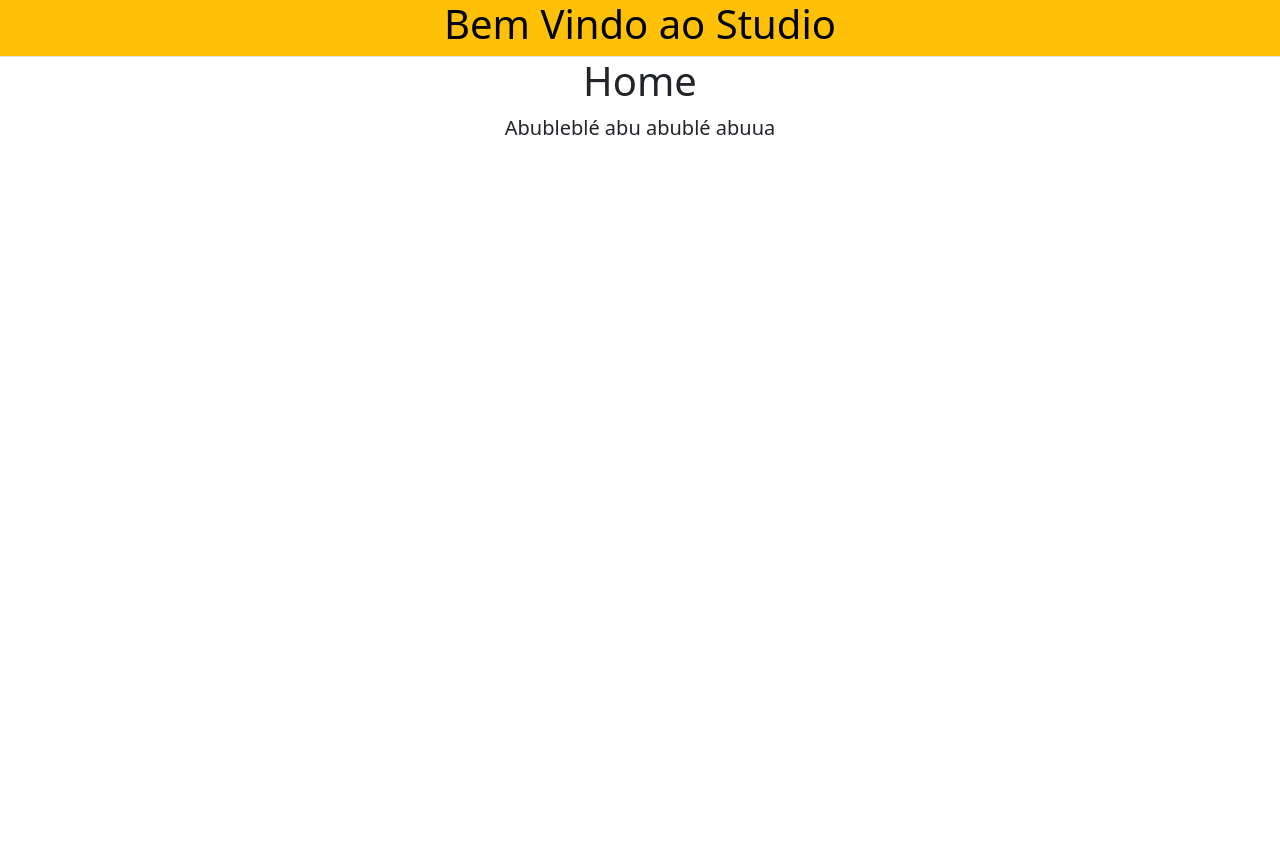
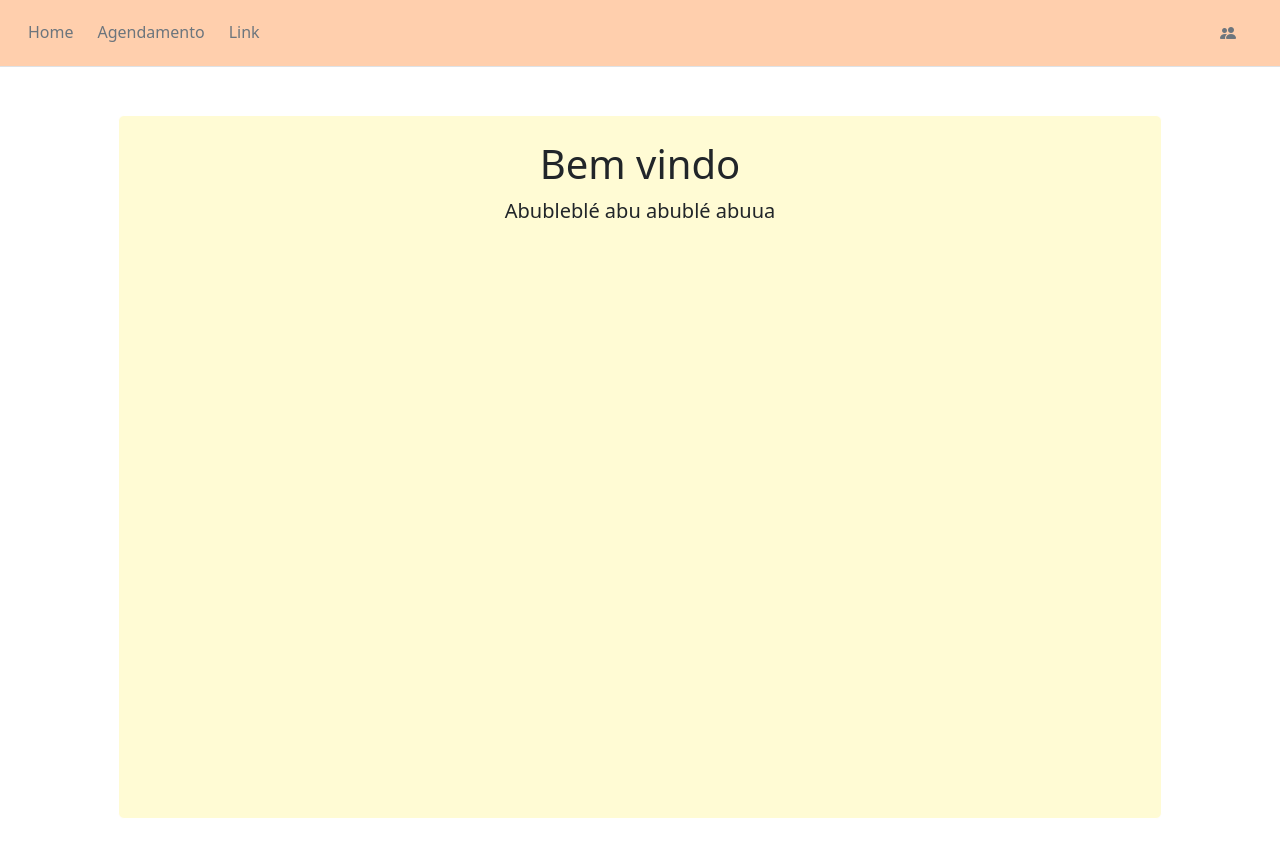
Before and after one commit to lucasfnCode/App-for-Studio-the-pilates-PI---FATEC, a website built with Parcel: page frontend/index.html in a window 1280 px wide. Before the commit the page ends 800 px from the top, so only its background shows below. Built offline with nearby package versions, Linux system fonts and the light colour scheme.

Commit message:
:lipstick: Redesign do Header

```diff
--- a/frontend/assets/css/template.css
+++ b/frontend/assets/css/template.css
@@ -0,0 +1,6 @@
+header{
+    background-color: #FFCFAD;
+}
+#painelHome{
+    background-color: #FFFBD4;
+}
--- a/frontend/assets/js/components/header.js
+++ b/frontend/assets/js/components/header.js
@@ -1,11 +1,19 @@
 export const headerHtml = `
+<nav class="d-flex justify-content-between align-items-center px-4 py-2 border-bottom">
 
-    <nav class="d-flex justify-content-center border-bottom text-bg-warning">
-        <section class="container-sm text text-center">
-            <h1>Bem Vindo ao Studio</h1>
-        </section>
-    </nav>
+  <div class="nav nav-underline">
+    <a class="nav-link m-1 text-secondary" aria-current="page" href="#home">Home</a>
+    <a class="nav-link m-1 text-secondary" href="#">Agendamento</a>
+    <a class="nav-link m-1 text-secondary" href="#">Link</a>
+  </div>
 
+  <div class="nav">
+    <a class="nav-link m-1 text-secondary" href="#">
+      <i class="bi bi-people-fill"></i>
+    </a>
+  </div>
+
+</nav>
 `;
 
 const headerElement = document.createElement('header');
--- a/frontend/assets/js/pages/home/home.js
+++ b/frontend/assets/js/pages/home/home.js
@@ -3,10 +3,10 @@ import { getOrCreateMainElement } from "../../components/main";
 
 export function homeScreen(){
     const homeHTML= `
-    <section class="container-xxl d-flex flex-wrap col-md-5">
-            <section class="container-sm d-inline py-0" id="first-container">
+    <section class="container d-flex vh-100 p-5">
+            <section class="container p-4 border border-white rounded" id="painelHome">
                 <h1 class="h1 text-center">
-                    Home
+                    Bem vindo
                 </h1>
 
                 <p class="fs-5 text-center">
--- a/frontend/index.html
+++ b/frontend/index.html
@@ -7,6 +7,7 @@
 
     <link rel="stylesheet" href="assets/css/template.css">
     <link rel="stylesheet" href="/node_modules/bootstrap/dist/css/bootstrap.min.css">
+    <link rel="stylesheet" href="https://cdn.jsdelivr.net/npm/bootstrap-icons@1.13.1/font/bootstrap-icons.min.css">
 
 
     <title>
--- a/frontend/package.json
+++ b/frontend/package.json
@@ -21,7 +21,8 @@
   },
   "homepage": "https://github.com/lucasfnCode/App-for-Studio-the-pilates-PI---FATEC#readme",
   "dependencies": {
-    "bootstrap": "^5.3.6"
+    "bootstrap": "^5.3.6",
+    "bootstrap-icons": "^1.13.1"
   },
   "devDependencies": {
     "parcel": "^2.15.0"
```
Also changed, not shown: frontend/dist/index.html, 5 other files.
